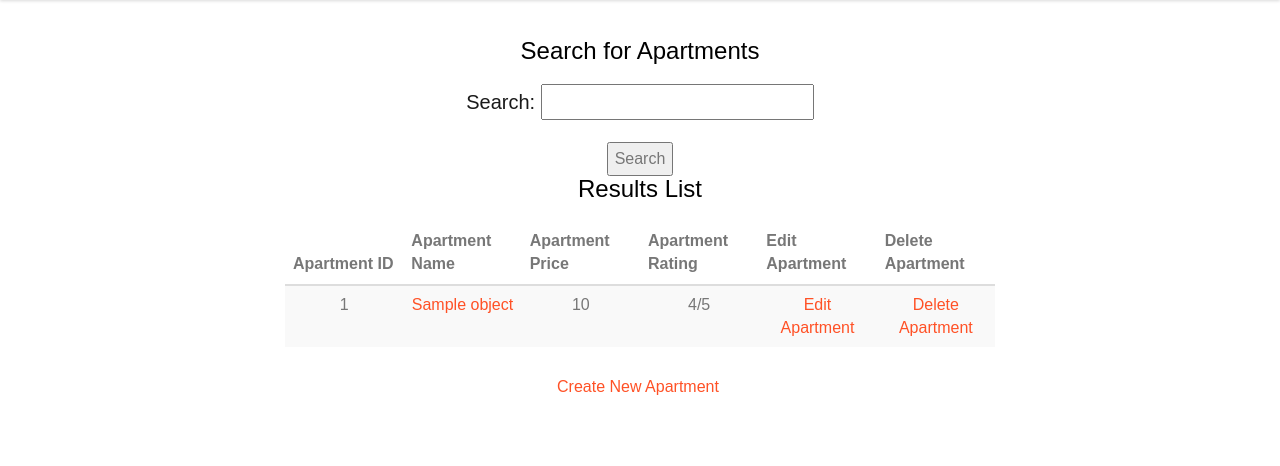
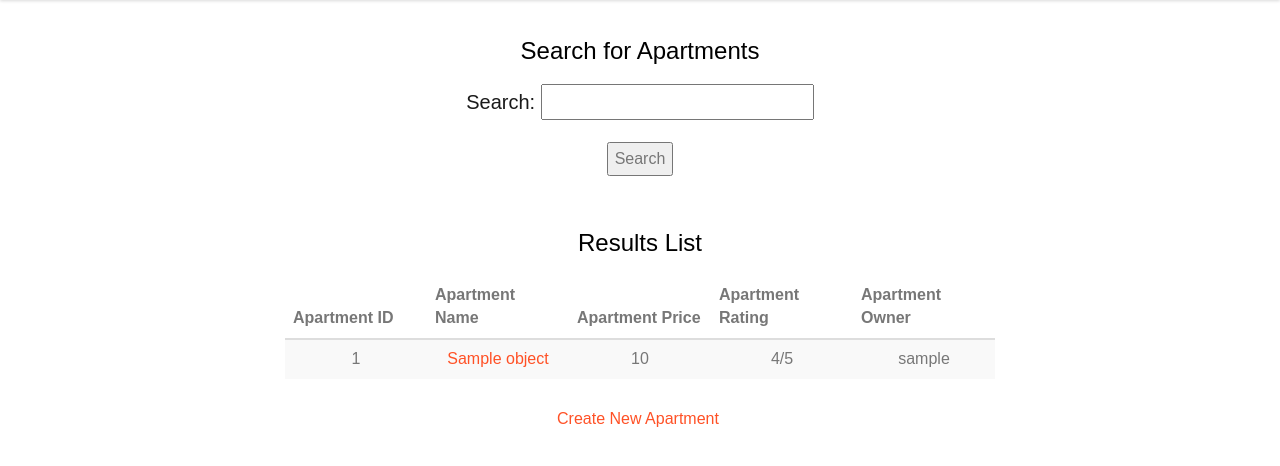
Before and after one commit to bwz3kt/cs4501_project, a Django app: template web/templates/myapp/search.html in a window 1280 px wide. Shown: the part 74-540 px from the top of the page. Run offline with Django 3.2, Linux system fonts and the light colour scheme; tables that the repository leaves empty hold one stand-in row (values such as "Sample post"); the template is opened without the code that fills it: values that come from a table or form of the project are taken from there, most other values are stand-ins (such as "Sample title", 1, 10 or a date in 2020); some libraries are stand-ins or nearby versions.

Commit message:
Search result list format changes

```diff
--- a/web/templates/myapp/search.html
+++ b/web/templates/myapp/search.html
@@ -3,12 +3,15 @@
 {% block content %}
 <div class="col-md-8 col-md-offset-2 text-center gtco-heading">
     <h3>Search for Apartments</h3>
-    <form method="post">
+    <form method="post" >
         {% csrf_token %}
         {{ form.as_p }}
         <button type="submit">Search</button>
     </form>
     {% if objects != None %}
+    <br>
+    <br>
+
     <div class="col-md-8 col-md-offset-2">
         <h3>Results List</h3>
     </div>
@@ -20,8 +23,7 @@
           <th>Apartment Name
           <th>Apartment Price
           <th>Apartment Rating
-          <th>Edit Apartment
-          <th>Delete Apartment
+          <th>Apartment Owner
         </tr>
         </thead>
         {% for object in objects %}
@@ -31,8 +33,9 @@
           <td><a href="/details/{{object.id}}">{{object.name}}</a></td>
           <td>{{object.price}}</td>
           <td>{{object.rating}}/5</td>
-          <td><a href="/update/{{object.id}}">Edit Apartment</a></td>
-          <td><a href="/delete/{{object.id}}">Delete Apartment</a></td>
+          <td>{{object.username}}</td>
+          <!--<td><a href="/update/{{object.id}}">Edit Apartment</a></td>
+          <td><a href="/delete/{{object.id}}">Delete Apartment</a></td>-->
         </tr>
         </tbody>
         {% endfor %}
--- a/web/templates/myapp/view.html
+++ b/web/templates/myapp/view.html
@@ -3,7 +3,7 @@
 {% block content %}
 <div class="col-md-8 col-md-offset-2 text-center gtco-heading">
     <h3>{{apartment.name}}</h3>
-    <p>ID: ${{apartment.id}}</p>
+    <p>ID: {{apartment.id}}</p>
     <p>Price: ${{apartment.price}}</p>
     <p>Overall Rating: {{apartment.rating}}</p>
     <p>Apartment Owner: {{apartment.username}}</p>
```
Also changed, not shown: web/templates/myapp/search_results.html (+4 -4 lines).
